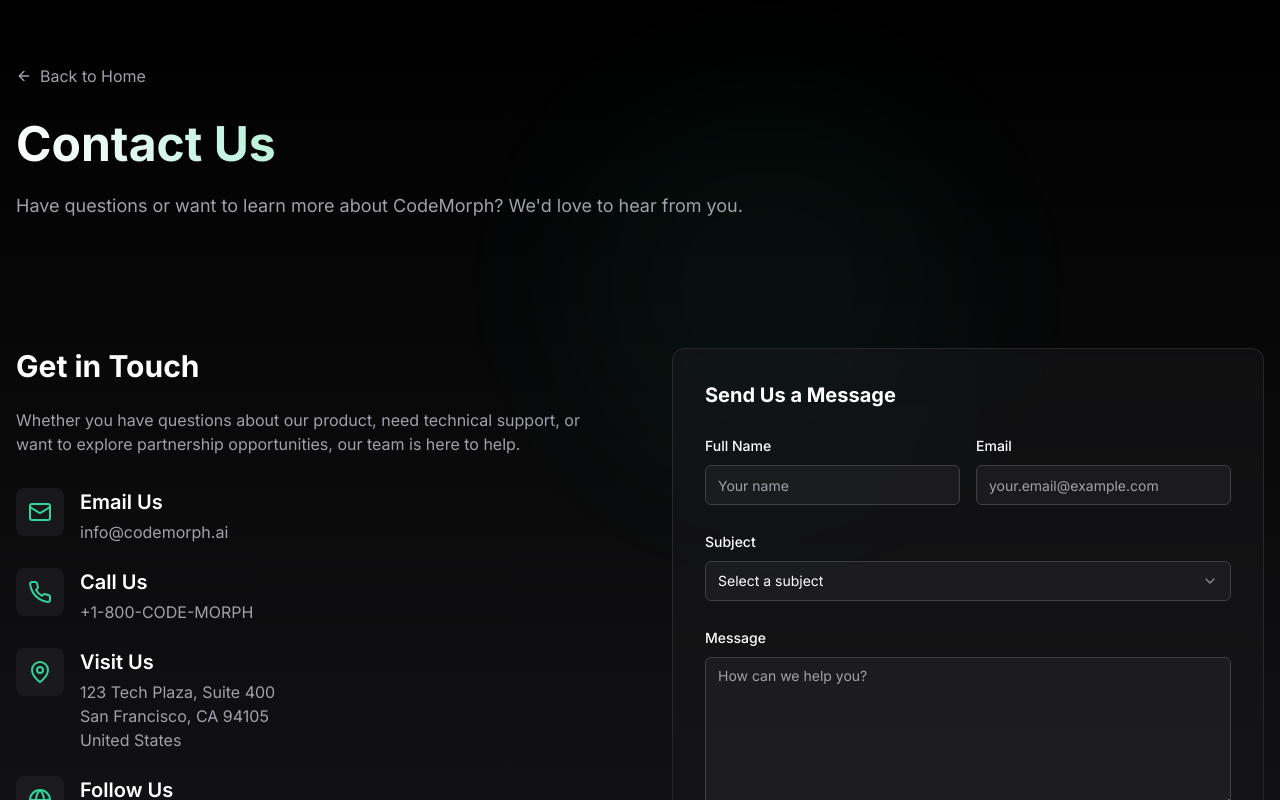
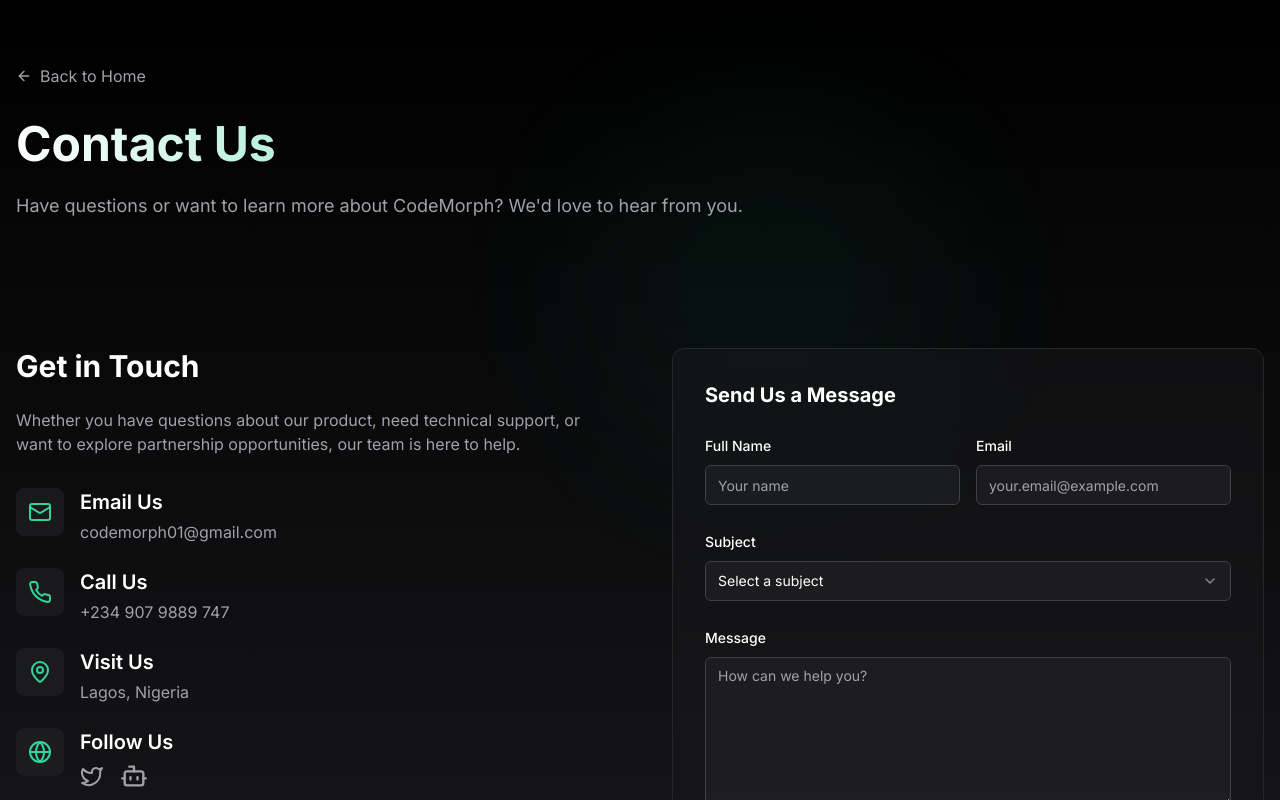
Before and after one commit to Code-Morph/CodeMorph-waitlist, a Next.js app: page /contact in a window 1280 px wide. Shown: the top 800 px of the page. Built offline with nearby package versions, Linux system fonts and the light colour scheme.

Commit message:
new update

```diff
--- a/app/about/page.tsx
+++ b/app/about/page.tsx
@@ -123,7 +123,7 @@ export default function AboutPage() {
             </div>
           </div>
 
-          <div className="bg-zinc-900/50 backdrop-blur-sm border border-zinc-800 rounded-xl p-8 mb-24">
+          {/* <div className="bg-zinc-900/50 backdrop-blur-sm border border-zinc-800 rounded-xl p-8 mb-24">
             <h2 className="text-2xl md:text-3xl font-bold mb-8 text-center">Our Team</h2>
 
             <div className="grid grid-cols-1 sm:grid-cols-2 md:grid-cols-4 gap-8">
@@ -167,7 +167,7 @@ export default function AboutPage() {
                 </div>
               ))}
             </div>
-          </div>
+          </div> */}
 
           <div className="text-center mb-16">
             <h2 className="text-2xl md:text-3xl font-bold mb-6">Join Our Journey</h2>
--- a/app/contact/page.tsx
+++ b/app/contact/page.tsx
@@ -4,7 +4,7 @@ import { Button } from "@/components/ui/button"
 import { Input } from "@/components/ui/input"
 import { Textarea } from "@/components/ui/textarea"
 import { Select, SelectContent, SelectItem, SelectTrigger, SelectValue } from "@/components/ui/select"
-import { Mail, MessageSquare, MapPin, Phone, Globe, Send } from "lucide-react"
+import { Mail, MessageSquare, MapPin, Phone, Globe, Send, Bot } from "lucide-react"
 
 export const metadata: Metadata = {
   title: "Contact - CodeMorph",
@@ -37,8 +37,8 @@ export default function ContactPage() {
                   <div>
                     <h3 className="text-xl font-semibold mb-1">Email Us</h3>
                     <p className="text-zinc-400">
-                      <a href="mailto:info@codemorph.ai" className="hover:text-emerald-400 transition-colors">
-                        info@codemorph.ai
+                      <a href="mailto:codemorph01@gmail.com" className="hover:text-emerald-400 transition-colors">
+                        codemorph01@gmail.com
                       </a>
                     </p>
                   </div>
@@ -51,8 +51,8 @@ export default function ContactPage() {
                   <div>
                     <h3 className="text-xl font-semibold mb-1">Call Us</h3>
                     <p className="text-zinc-400">
-                      <a href="tel:+1-800-CODE-MORPH" className="hover:text-emerald-400 transition-colors">
-                        +1-800-CODE-MORPH
+                      <a href="tel:+2349079889747" className="hover:text-emerald-400 transition-colors">
+                        +234 907 9889 747
                       </a>
                     </p>
                   </div>
@@ -65,11 +65,7 @@ export default function ContactPage() {
                   <div>
                     <h3 className="text-xl font-semibold mb-1">Visit Us</h3>
                     <p className="text-zinc-400">
-                      123 Tech Plaza, Suite 400
-                      <br />
-                      San Francisco, CA 94105
-                      <br />
-                      United States
+                      Lagos, Nigeria
                     </p>
                   </div>
                 </div>
@@ -81,7 +77,7 @@ export default function ContactPage() {
                   <div>
                     <h3 className="text-xl font-semibold mb-1">Follow Us</h3>
                     <div className="flex gap-4 mt-2">
-                      <a href="#" className="text-zinc-400 hover:text-emerald-400 transition-colors">
+                      <a href="https://x.com/_CodeMorph" target='_blank' className="text-zinc-400 hover:text-emerald-400 transition-colors">
                         <svg
                           xmlns="http://www.w3.org/2000/svg"
                           width="24"
@@ -97,25 +93,10 @@ export default function ContactPage() {
                           <path d="M22 4s-.7 2.1-2 3.4c1.6 10-9.4 17.3-18 11.6 2.2.1 4.4-.6 6-2C3 15.5.5 9.6 3 5c2.2 2.6 5.6 4.1 9 4-.9-4.2 4-6.6 7-3.8 1.1 0 3-1.2 3-1.2z" />
                         </svg>
                       </a>
-                      <a href="#" className="text-zinc-400 hover:text-emerald-400 transition-colors">
-                        <svg
-                          xmlns="http://www.w3.org/2000/svg"
-                          width="24"
-                          height="24"
-                          viewBox="0 0 24 24"
-                          fill="none"
-                          stroke="currentColor"
-                          strokeWidth="2"
-                          strokeLinecap="round"
-                          strokeLinejoin="round"
-                          className="lucide lucide-linkedin"
-                        >
-                          <path d="M16 8a6 6 0 0 1 6 6v7h-4v-7a2 2 0 0 0-2-2 2 2 0 0 0-2 2v7h-4v-7a6 6 0 0 1 6-6z" />
-                          <rect width="4" height="12" x="2" y="9" />
-                          <circle cx="4" cy="4" r="2" />
-                        </svg>
+                      <a href="https://www.reddit.com/user/CodeMorph_/" target='_blank' className="text-zinc-400 hover:text-emerald-400 transition-colors">
+                         <Bot className="w-7 h-7 -mt-0.5" />
                       </a>
-                      <a href="#" className="text-zinc-400 hover:text-emerald-400 transition-colors">
+                      {/* <a href="#" className="text-zinc-400 hover:text-emerald-400 transition-colors">
                         <svg
                           xmlns="http://www.w3.org/2000/svg"
                           width="24"
@@ -131,13 +112,13 @@ export default function ContactPage() {
                           <path d="M15 22v-4a4.8 4.8 0 0 0-1-3.5c3 0 6-2 6-5.5.08-1.25-.27-2.48-1-3.5.28-1.15.28-2.35 0-3.5 0 0-1 0-3 1.5-2.64-.5-5.36-.5-8 0C6 2 5 2 5 2c-.3 1.15-.3 2.35 0 3.5A5.403 5.403 0 0 0 4 9c0 3.5 3 5.5 6 5.5-.39.49-.68 1.05-.85 1.65-.17.6-.22 1.23-.15 1.85v4" />
                           <path d="M9 18c-4.51 2-5-2-7-2" />
                         </svg>
-                      </a>
+                      </a> */}
                     </div>
                   </div>
                 </div>
               </div>
 
-              <div className="bg-zinc-900/50 backdrop-blur-sm border border-zinc-800 rounded-xl p-6">
+              {/* <div className="bg-zinc-900/50 backdrop-blur-sm border border-zinc-800 rounded-xl p-6">
                 <div className="flex items-center gap-3 mb-4">
                   <div className="p-2 bg-emerald-500/10 rounded-lg">
                     <MessageSquare className="w-5 h-5 text-emerald-400" />
@@ -146,7 +127,7 @@ export default function ContactPage() {
                 </div>
                 <p className="text-zinc-400 mb-4">Our support team is available Monday through Friday, 9am-5pm PT.</p>
                 <Button className="w-full bg-emerald-600 hover:bg-emerald-500 text-white">Start Live Chat</Button>
-              </div>
+              </div> */}
             </div>
 
             <div className="bg-zinc-900/50 backdrop-blur-sm border border-zinc-800 rounded-xl p-8">
```
